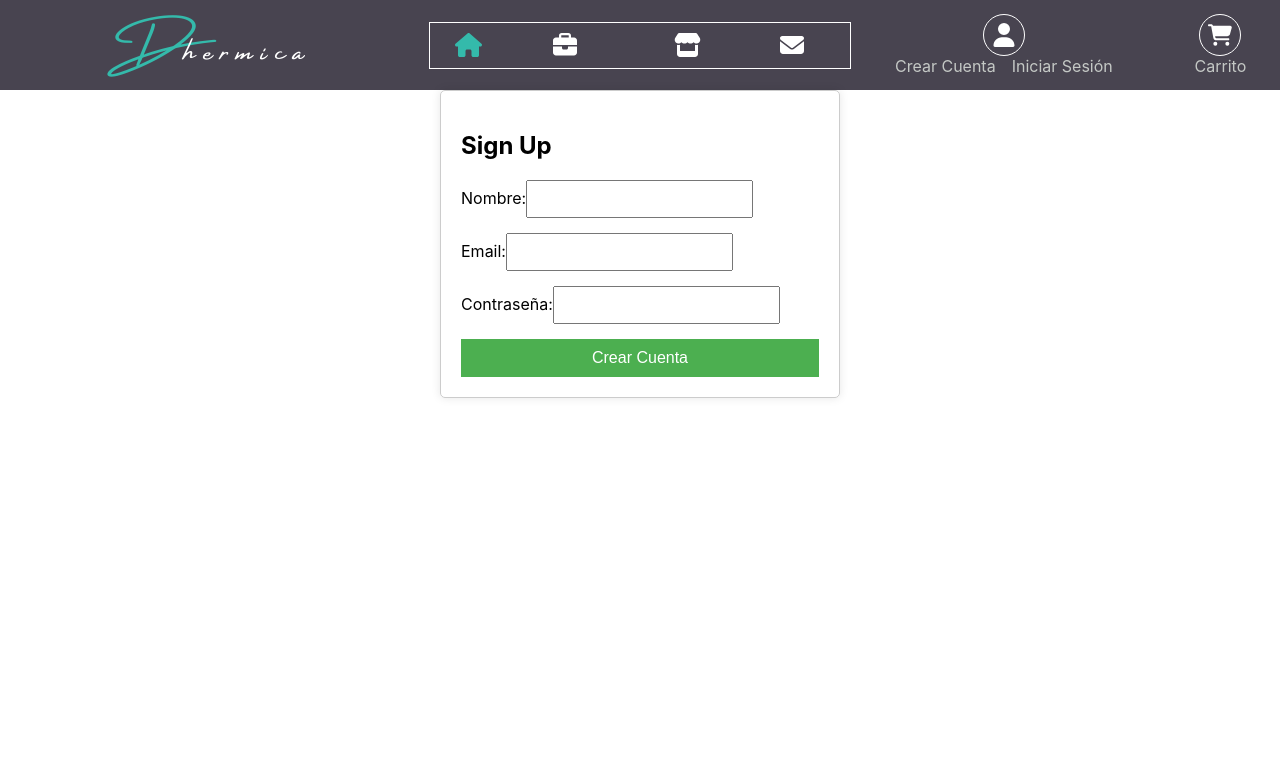
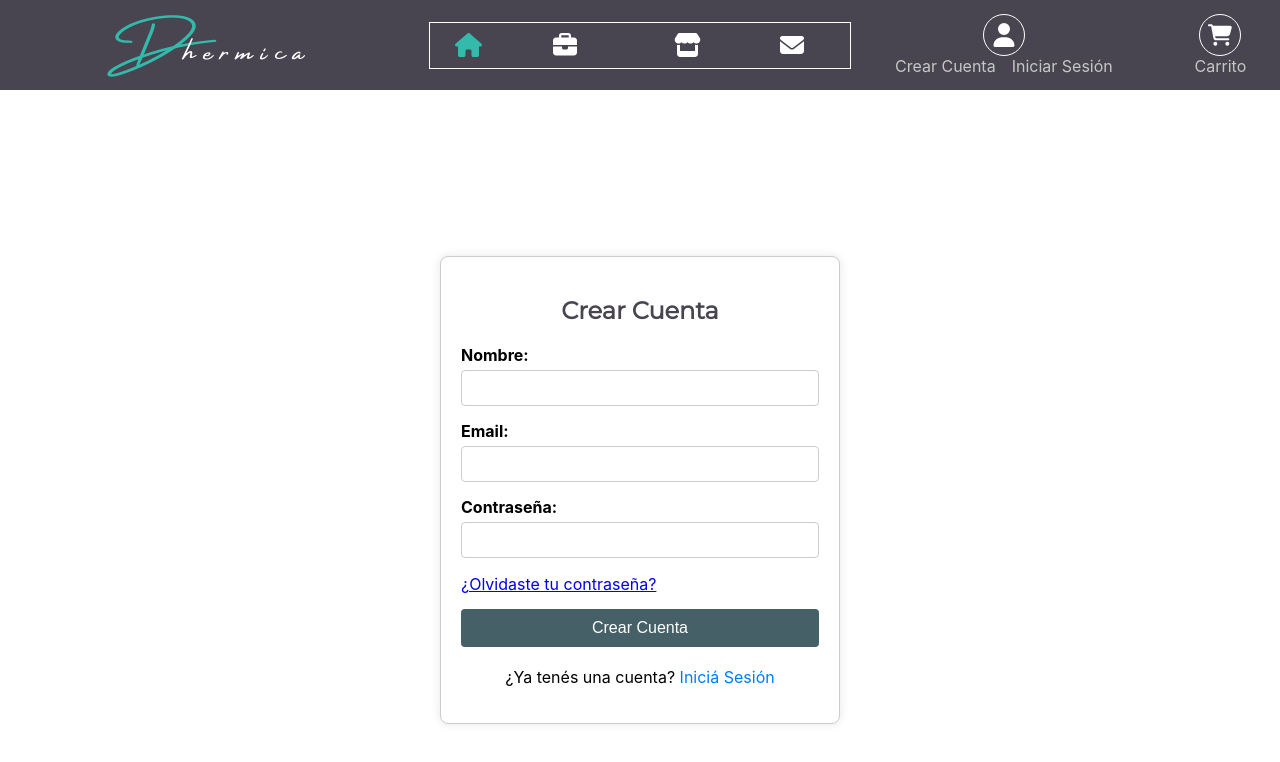
Before and after one commit to Marcosotoladev/Dhermica, a React (Create React App) app: page /Register in a window 1280 px wide. Shown: the top 762 px of the page. Built offline with nearby package versions, Linux system fonts and the light colour scheme; no server answers; a web font is replaced by a local one; what react-swipeable-views-utils would draw is missing.

Commit message:
estilos autenticacion

```diff
--- a/src/App.js
+++ b/src/App.js
@@ -9,7 +9,6 @@ import Ellas from './routes/ellas/Ellas.jsx';
 import Ellos from './routes/ellos/Ellos.jsx';
 import Turnos from './routes/turnos/Turnos.jsx';
 import Recordatorios from './routes/recordatorios/Recordatorios.jsx';
-import AuthForm from './routes/authForm/AuthForm.jsx';
 import { ToastContainer } from "react-toastify";
 import "react-toastify/dist/ReactToastify.css";
 import './styles/Styles.css';
@@ -33,7 +32,7 @@ export const App = () => {
           <Route path="/ellos" element={<Ellos />} />
           <Route path="/Turnos" element={<Turnos />} />
           <Route path="/Recordatorios" element={<Recordatorios />} />
-          <Route path="/AuthForm" element={<AuthForm />} />
+
           <Route path="/Register" element={<Register />} />
           <Route path="/Login" element={<Login />} />
         </Routes>
--- a/src/routes/login/Login.css
+++ b/src/routes/login/Login.css
@@ -0,0 +1,100 @@
+/* Set box-sizing to border-box for all elements */
+  * {
+    box-sizing: border-box;
+  }
+
+  /* Apply styles to the login container */
+  .login-container {
+    display: flex;
+    align-items: center;
+    justify-content: center;
+    height: 100vh;
+  }
+
+  /* Style the login form */
+  .login-form {
+    max-width: 400px;
+    width: 100%;
+    padding: 20px;
+    border: 1px solid #ccc;
+    border-radius: 8px;
+    background-color: #fff;
+    box-shadow: 0 0 10px rgba(0, 0, 0, 0.1);
+  }
+
+  .login-form h2 {
+    text-align: center;
+    margin-bottom: 20px;
+    font-family: 'Montserrat';
+    color:var(--primary) ;
+  }
+
+  /* Style the input groups */
+  .login-input-group {
+    margin-bottom: 15px;
+  }
+
+  .login-input-group label {
+    display: block;
+    margin-bottom: 5px;
+    font-weight: bold;
+  }
+
+  .login-input-group input {
+    width: 100%;
+    padding: 8px;
+    font-size: 16px;
+    border: 1px solid #ccc;
+    border-radius: 4px;
+  }
+
+  /* Style the "Olvidaste tu contraseña?" link */
+  .login-olvidar {
+    margin-bottom: 15px;
+  }
+
+  .login-olvidar a {
+    color: #007bff;
+    text-decoration: none;
+  }
+
+  .login-olvidar a:hover {
+    text-decoration: underline;
+  }
+
+  /* Style the login button */
+  .login-button {
+    background-color: var(--secundary);
+    color: #fff;
+    padding: 10px;
+    font-size: 16px;
+    border: none;
+    border-radius: 4px;
+    cursor: pointer;
+    width: 100%;
+  }
+
+  .login-button:hover {
+    background-color: var(--success);
+  }
+
+  /* Style the "No tenés cuenta?" link */
+  .login-tengo {
+    text-align: center;
+    margin-top: 20px;
+  }
+
+  .login-tengo a {
+    color: #007bff;
+    text-decoration: none;
+  }
+
+  .login-tengo a:hover {
+    text-decoration: underline;
+  }
+
+  /* Style error message */
+  .error-message {
+    color: #dc3545;
+    margin-top: 15px;
+  }
--- a/src/routes/login/Login.jsx
+++ b/src/routes/login/Login.jsx
@@ -1,11 +1,12 @@
-// src/components/auth/Login.jsx
-import React, { useState } from 'react';
-import { auth } from '../../firebase';
-import { useNavigate } from 'react-router-dom';
+import React, { useState } from "react";
+import { auth } from "../../firebase";
+import { useNavigate } from "react-router-dom";
+import { sendPasswordResetEmail } from "firebase/auth";
+import "./Login.css"
 
 const Login = () => {
-  const [email, setEmail] = useState('');
-  const [password, setPassword] = useState('');
+  const [email, setEmail] = useState("");
+  const [password, setPassword] = useState("");
   const [error, setError] = useState(null);
   const navigate = useNavigate();
 
@@ -14,23 +15,40 @@ const Login = () => {
 
     try {
       await auth.signInWithEmailAndPassword(email, password);
-      navigate('/');
+      navigate("/");
+    } catch (error) {
+      setError(error.message);
+    }
+  };
+
+  const handleForgotPassword = async () => {
+    try {
+      await sendPasswordResetEmail(auth, email);
+      setError(null);
+      alert(
+        "Se ha enviado un correo electrónico para restablecer tu contraseña. Por favor, revisa tu bandeja de entrada."
+      );
     } catch (error) {
       setError(error.message);
     }
   };
 
   return (
-    <div className="auth-container">
-      <div className="auth-form">
-        <h2>Sign In</h2>
+    <>
+      <div className="login-container">
+        <div className="login-form">
+          <h2>Iniciar Sesión</h2>
           <form>
-          <div className="input-group">
+            <div className="login-input-group">
               <label>Email:</label>
-            <input type="email" value={email} onChange={(e) => setEmail(e.target.value)} />
+              <input
+                type="email"
+                value={email}
+                onChange={(e) => setEmail(e.target.value)}
+              />
             </div>
 
-          <div className="input-group">
+            <div className="login-input-group">
               <label>Contraseña:</label>
               <input
                 type="password"
@@ -38,15 +56,24 @@ const Login = () => {
                 onChange={(e) => setPassword(e.target.value)}
               />
             </div>
-
-          <button className="auth-button" onClick={handleSignIn}>
+            <p className="login-olvidar">
+              <a href="/" onClick={() => handleForgotPassword()}>
+                ¿Olvidaste tu contraseña?
+              </a>
+            </p>
+            <button className="login-button" onClick={handleSignIn}>
               Iniciar Sesión
             </button>
           </form>
 
+          <p className="login-tengo">
+            ¿No tenés cuenta? <a href="Register">Crear Cuenta</a>
+          </p>
+
           {error && <p className="error-message">{error}</p>}
         </div>
       </div>
+    </>
   );
 };
 
--- a/src/routes/register/Register.css
+++ b/src/routes/register/Register.css
@@ -0,0 +1,100 @@
+/* Set box-sizing to border-box for all elements */
+* {
+    box-sizing: border-box;
+  }
+
+  /* Apply styles to the login container */
+  .register-container {
+    display: flex;
+    align-items: center;
+    justify-content: center;
+    height: 100vh;
+  }
+
+  /* Style the login form */
+  .register-form {
+    max-width: 400px;
+    width: 100%;
+    padding: 20px;
+    border: 1px solid #ccc;
+    border-radius: 8px;
+    background-color: #fff;
+    box-shadow: 0 0 10px rgba(0, 0, 0, 0.1);
+  }
+
+  .register-form h2 {
+    text-align: center;
+    margin-bottom: 20px;
+    font-family: 'Montserrat';
+    color:var(--primary) ;
+  }
+
+  /* Style the input groups */
+  .register-input-group {
+    margin-bottom: 15px;
+  }
+
+  .register-input-group label {
+    display: block;
+    margin-bottom: 5px;
+    font-weight: bold;
+  }
+
+  .register-input-group input {
+    width: 100%;
+    padding: 8px;
+    font-size: 16px;
+    border: 1px solid #ccc;
+    border-radius: 4px;
+  }
+
+  /* Style the "Olvidaste tu contraseña?" link */
+  .register-olvidar {
+    margin-bottom: 15px;
+  }
+
+  .login-olvidar a {
+    color: #007bff;
+    text-decoration: none;
+  }
+
+  .register-olvidar a:hover {
+    text-decoration: underline;
+  }
+
+  /* Style the login button */
+  .register-button {
+    background-color: var(--secundary);
+    color: #fff;
+    padding: 10px;
+    font-size: 16px;
+    border: none;
+    border-radius: 4px;
+    cursor: pointer;
+    width: 100%;
+  }
+
+  .register-button:hover {
+    background-color: var(--success);
+  }
+
+  /* Style the "No tenés cuenta?" link */
+  .register-tengo {
+    text-align: center;
+    margin-top: 20px;
+  }
+
+  .register-tengo a {
+    color: #007bff;
+    text-decoration: none;
+  }
+
+  .register-tengo a:hover {
+    text-decoration: underline;
+  }
+
+  /* Style error message */
+  .error-message {
+    color: #dc3545;
+    margin-top: 15px;
+  }
--- a/src/routes/register/Register.jsx
+++ b/src/routes/register/Register.jsx
@@ -1,12 +1,13 @@
-// src/components/auth/Register.jsx
-import React, { useState } from 'react';
-import { auth } from '../../firebase';
-import { useNavigate } from 'react-router-dom';
+import React, { useState } from "react";
+import { auth } from "../../firebase";
+import { useNavigate } from "react-router-dom";
+import { sendPasswordResetEmail } from "firebase/auth";
+import "./Register.css";
 
 const Register = () => {
-  const [email, setEmail] = useState('');
-  const [password, setPassword] = useState('');
-  const [displayName, setDisplayName] = useState('');
+  const [email, setEmail] = useState("");
+  const [password, setPassword] = useState("");
+  const [displayName, setDisplayName] = useState("");
   const [error, setError] = useState(null);
   const navigate = useNavigate();
 
@@ -16,18 +17,30 @@ const Register = () => {
     try {
       await auth.createUserWithEmailAndPassword(email, password);
       await auth.currentUser.updateProfile({ displayName });
-      navigate('/');
+      navigate("/");
+    } catch (error) {
+      setError(error.message);
+    }
+  };
+
+  const handleForgotPassword = async () => {
+    try {
+      await sendPasswordResetEmail(auth, email);
+      setError(null);
+      alert(
+        "Se ha enviado un correo electrónico para restablecer tu contraseña. Por favor, revisa tu bandeja de entrada."
+      );
     } catch (error) {
       setError(error.message);
     }
   };
 
   return (
-    <div className="auth-container">
-      <div className="auth-form">
-        <h2>Sign Up</h2>
+    <div className="register-container">
+      <div className="register-form">
+        <h2>Crear Cuenta</h2>
         <form>
-          <div className="input-group">
+          <div className="register-input-group">
             <label>Nombre:</label>
             <input
               type="text"
@@ -36,12 +49,16 @@ const Register = () => {
             />
           </div>
 
-          <div className="input-group">
+          <div className="register-input-group">
             <label>Email:</label>
-            <input type="email" value={email} onChange={(e) => setEmail(e.target.value)} />
+            <input
+              type="email"
+              value={email}
+              onChange={(e) => setEmail(e.target.value)}
+            />
           </div>
 
-          <div className="input-group">
+          <div className="register-input-group">
             <label>Contraseña:</label>
             <input
               type="password"
@@ -49,11 +66,18 @@ const Register = () => {
               onChange={(e) => setPassword(e.target.value)}
             />
           </div>
-
-          <button className="auth-button" onClick={handleSignUp}>
+          <p className="register-olvidar">
+            <a href="/" onClick={() => handleForgotPassword()}>
+              ¿Olvidaste tu contraseña?
+            </a>
+          </p>
+          <button className="register-button" onClick={handleSignUp}>
             Crear Cuenta
           </button>
+
         </form>
+
+        <p className="register-tengo">¿Ya tenés una cuenta? <a href="Login">Iniciá Sesión</a></p>
 
         {error && <p className="error-message">{error}</p>}
       </div>
```
Also changed, not shown: 12 other files (tests, documents, lock files or other folders). Lines whose indentation alone changed are shown as unchanged.
